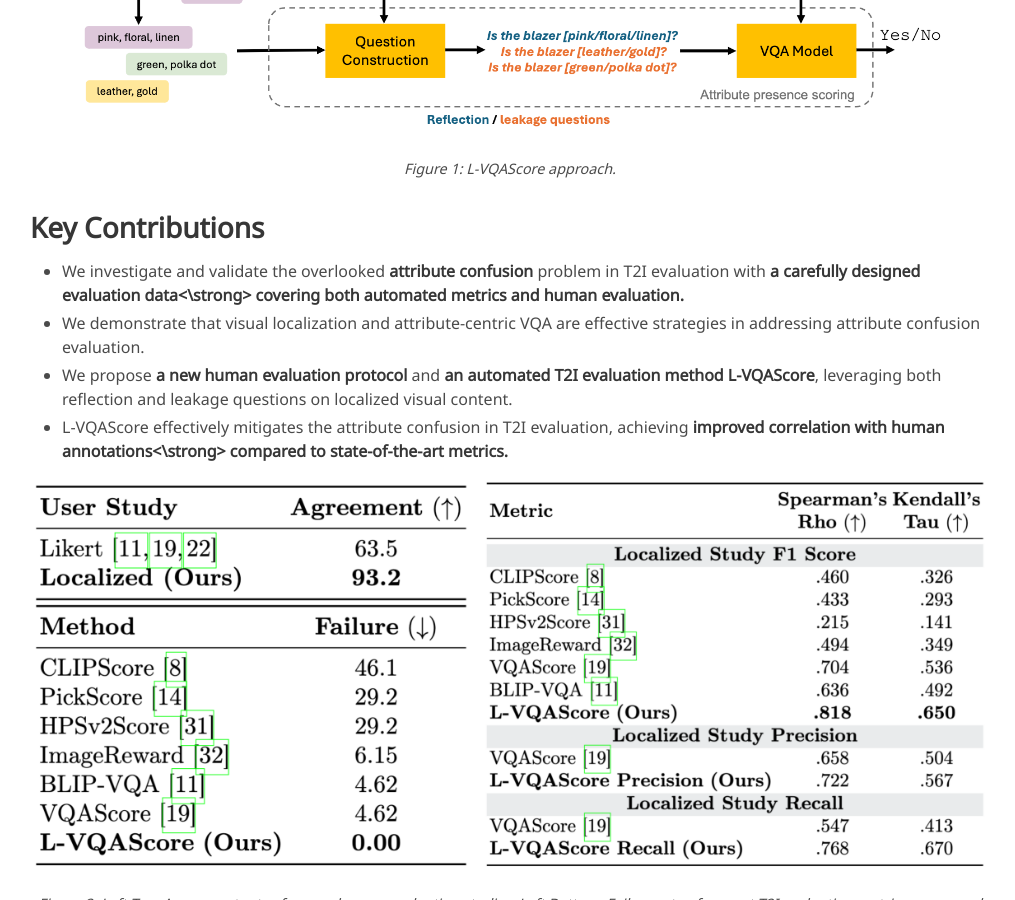
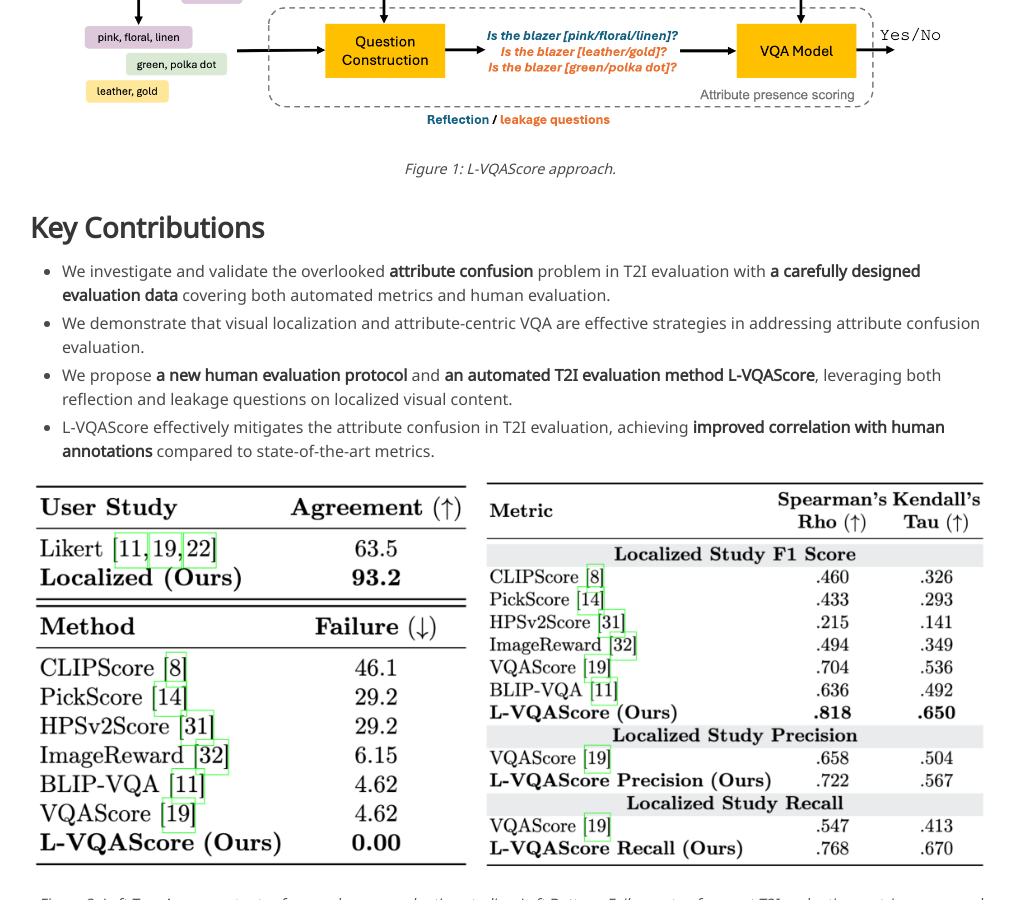
Before and after one commit to intelligolabs/L-VQAScore, a Jekyll site: the page built from index.md, in a window 1280 px wide and 900 px high, scrolled down 2140 px. Shown: the whole window, without its empty margins (130-1145 px from the left). Built offline with Jekyll 4.4.1, drawn with Linux system fonts in a browser that asks for light colours; some web fonts are replaced.

Commit message:
Update index.md

```diff
--- a/index.md
+++ b/index.md
@@ -49,10 +49,10 @@ To measure the alignment between the conditioning prompt and the generated image
 </p>
 
 ## Key Contributions
-- We investigate and validate the overlooked <strong>attribute confusion</strong> problem in T2I evaluation with <strong>a carefully designed evaluation data<\strong> covering both automated metrics and human evaluation.
+- We investigate and validate the overlooked <strong>attribute confusion</strong> problem in T2I evaluation with <strong>a carefully designed evaluation data</strong> covering both automated metrics and human evaluation.
 - We demonstrate that visual localization and attribute-centric VQA are effective strategies in addressing attribute confusion evaluation.
 - We propose <strong>a new human evaluation protocol</strong> and <strong>an automated T2I evaluation method L-VQAScore</strong>, leveraging both reflection and leakage questions on localized visual content.
-- L-VQAScore effectively mitigates the attribute confusion in T2I evaluation, achieving <strong>improved correlation with human annotations<\strong> compared to state-of-the-art metrics.
+- L-VQAScore effectively mitigates the attribute confusion in T2I evaluation, achieving <strong>improved correlation with human annotations</strong> compared to state-of-the-art metrics.
 
 ![Performance Comparision](/static/image/results.png)
 <p style="text-align: center; font-size: 0.9rem;">
```
